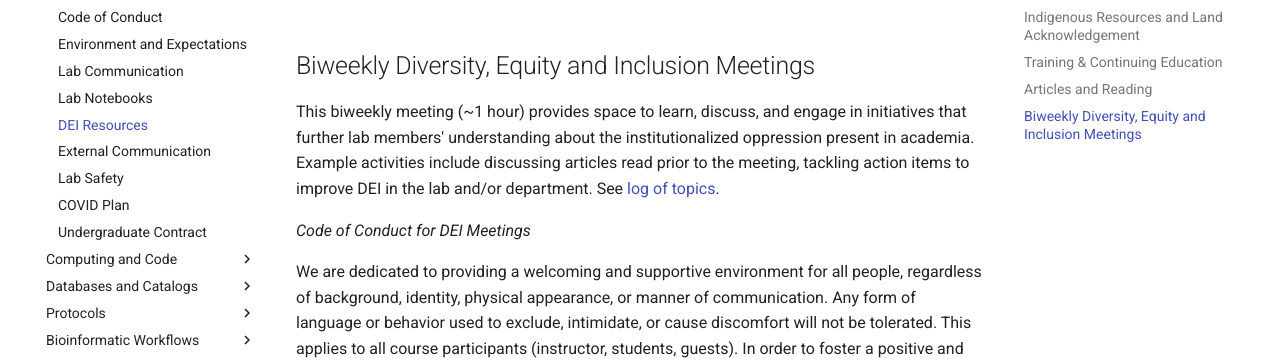
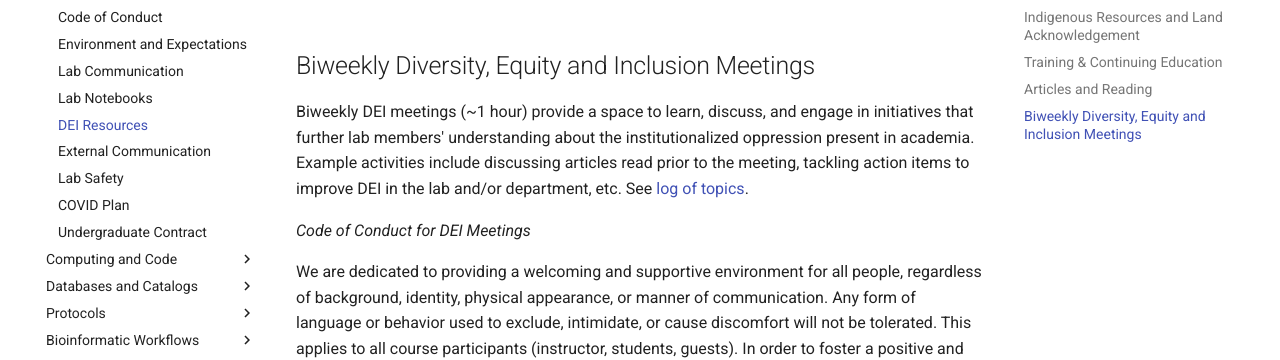
Before and after one commit to RobertsLab/resources, an MkDocs documentation site: the page built from docs/DEI-Resources.md, in a window 1280 px wide and 900 px high, scrolled down 2617 px. Shown: the part 172-532 px from the top of the window. Built offline with MkDocs 1.6.1 and Material for MkDocs 9.7.7, drawn with Linux system fonts in a browser that asks for light colours; comment, search, counter and statistics services are not loaded.

Commit message:
Update DEI-Resources.md

```diff
--- a/docs/DEI-Resources.md
+++ b/docs/DEI-Resources.md
@@ -79,7 +79,7 @@ take to create a more just, more equitable, world.”
 
 ## Biweekly Diversity, Equity and Inclusion Meetings
 
-This biweekly meeting (~1 hour) provides space to learn, discuss, and engage in initiatives that further lab members' understanding about the institutionalized oppression present in academia. Example activities include discussing articles read prior to the meeting, tackling action items to improve DEI in the lab and/or department. See [log of topics](https://docs.google.com/spreadsheets/d/1LCIiAqWMaJ0tPZIevUXqWyZR2SN4p9qGLgQIvWBaWgo/edit#gid=0).
+Biweekly DEI meetings (~1 hour) provide a space to learn, discuss, and engage in initiatives that further lab members' understanding about the institutionalized oppression present in academia. Example activities include discussing articles read prior to the meeting, tackling action items to improve DEI in the lab and/or department, etc. See [log of topics](https://docs.google.com/spreadsheets/d/1LCIiAqWMaJ0tPZIevUXqWyZR2SN4p9qGLgQIvWBaWgo/edit#gid=0).
 
 _Code of Conduct for DEI Meetings_
 
```
